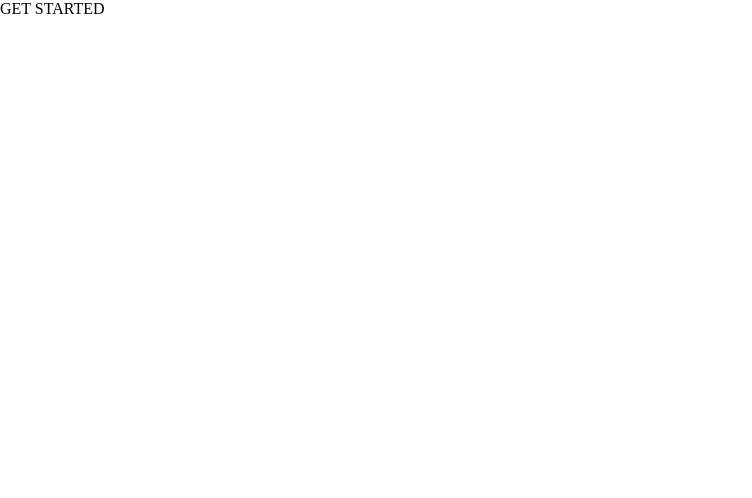
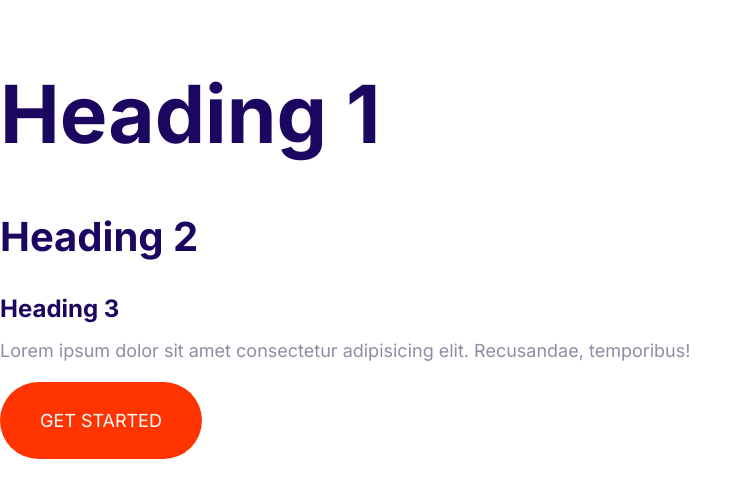
Before and after one commit to MH-Bidhan/Moshify_project, a plain HTML site: page index.html in a window 1280 px wide. Shown: the whole page, without its empty margins (0-752 px from the left). Drawn offline with Linux system fonts and the light colour scheme.

Commit message:
Define the link element.

```diff
--- a/css/styles.css
+++ b/css/styles.css
@@ -5,3 +5,63 @@
   --color-heading: #1b0760;
   --color-body: #918ca4;
 }
+
+html {
+  font-size: 62.5%;
+}
+
+body {
+  font-family: inter, Arial, Helvetica, sans-serif;
+  font-size: 2.4rem;
+  line-height: 1.5;
+  color: var(--color-body);
+}
+
+h1,
+h2,
+h3 {
+  color: var(--color-heading);
+  margin-bottom: 1rem;
+}
+
+h1 {
+  font-size: 7rem;
+}
+
+h2 {
+  font-size: 4rem;
+}
+
+h3 {
+  font-size: 3rem;
+}
+
+p {
+  margin-top: 0;
+}
+
+@media screen and (min-width: 1024px) {
+  body {
+    font-size: 1.8rem;
+  }
+
+  h1 {
+    font-size: 8rem;
+  }
+
+  h2 {
+    font-size: 4rem;
+  }
+
+  h3 {
+    font-size: 2.4rem;
+  }
+}
+
+.btn {
+  background-color: var(--color-accent);
+  display: inline-block;
+  color: #fff;
+  padding: 25px 40px;
+  border-radius: 40px;
+}
--- a/index.html
+++ b/index.html
@@ -5,10 +5,23 @@
     <meta http-equiv="X-UA-Compatible" content="IE=edge" />
     <meta name="viewport" content="width=device-width, initial-scale=1.0" />
     <title>Moshiy</title>
+    <link rel="preconnect" href="https://fonts.googleapis.com" />
+    <link rel="preconnect" href="https://fonts.gstatic.com" crossorigin />
+    <link
+      href="https://fonts.googleapis.com/css2?family=Inter:wght@400;700&display=swap"
+      rel="stylesheet"
+    />
     <link rel="stylesheet" href="/css/normalize.css" />
     <link rel="stylesheet" href="/css/styles.css" />
   </head>
   <body>
+    <h1>Heading 1</h1>
+    <h2>Heading 2</h2>
+    <h3>Heading 3</h3>
+    <p>
+      Lorem ipsum dolor sit amet consectetur adipisicing elit. Recusandae,
+      temporibus!
+    </p>
     <div class="btn">GET STARTED</div>
   </body>
 </html>
```
